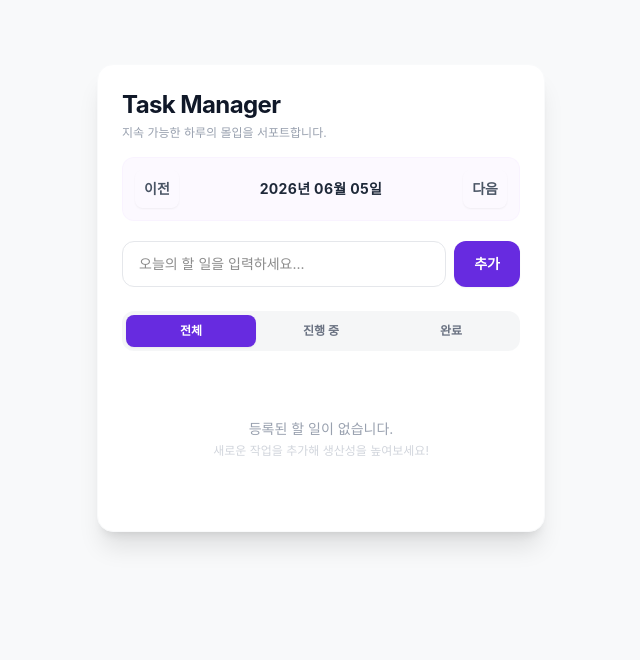
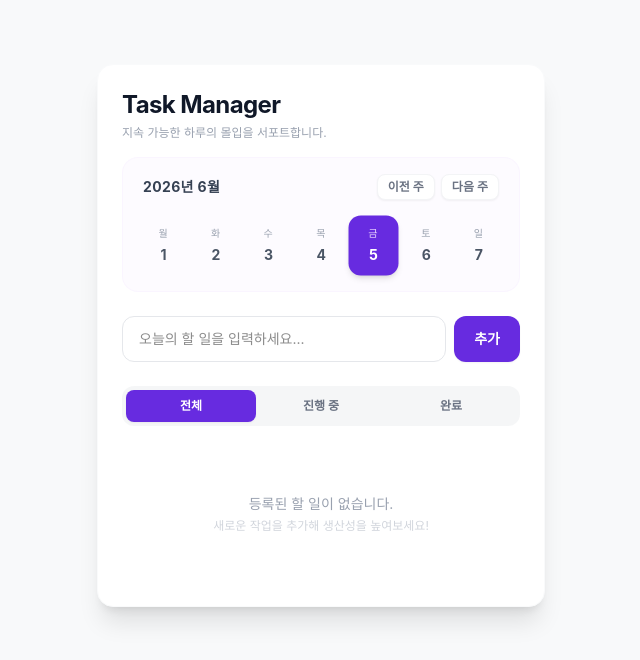
Before and after one commit to geunchanKim/kakao-assignment-1, a React (Vite) app: page / in a window 1280 px wide. Shown: the top 660 px of the page, without its empty margins (319-959 px from the left). Built offline with nearby package versions, Linux system fonts and the light colour scheme.

Commit message:
2차 과제 도전 미션 1.Todo 주간 뷰 마이그레이션하기

```diff
--- a/src/App.jsx
+++ b/src/App.jsx
@@ -2,10 +2,10 @@ import { useState, useEffect } from "react";
 import TodoInput from "./components/TodoInput";
 import TodoFilter from "./components/TodoFilter";
 import TodoList from "./components/TodoList";
-import TodoDateNav from "./components/TodoDateNav"; // [신규 의존성 추가]
+import TodoDateNav from "./components/TodoDateNav";
 
 /**
- * Date 객체를 시스템 표준 포맷인 'YYYY-MM-DD' 문자열로 변환하는 전역 헬퍼 함수
+ * 전역 헬퍼: Date 인스턴스를 'YYYY-MM-DD' 스트링으로 캐싱
  */
 const formatDateToString = (date) => {
   const year = date.getFullYear();
@@ -14,87 +14,93 @@ const formatDateToString = (date) => {
   return `${year}-${month}-${day}`;
 };
 
+/**
+ * 알고리즘: 인계받은 타겟 날짜의 해당 주차 월요일 날짜 객체를 깊은 복사 기반 추출
+ */
+const getMondayOfDate = (date) => {
+  const target = new Date(date);
+  const day = target.getDay(); // 0(일) ~ 6(토)
+  // 월요일과의 간격 도출 (일요일일 경우 이전 주 월요일(-6)로 상쇄 처리)
+  const diff = target.getDate() - day + (day === 0 ? -6 : 1);
+  return new Date(target.setDate(diff));
+};
+
 export default function App() {
-  // [영속성 관리] 로컬스토리지에 저장된 기존 할 일이 있다면 복원, 없다면 빈 배열 기동
+  // [영속성] 기존 할 일 목록 바인딩 복원
   const [todos, setTodos] = useState(() => {
     const savedTodos = localStorage.getItem("todos");
     return savedTodos ? JSON.parse(savedTodos) : [];
   });
 
-  // [필터 상태 관리] 현재 화면에 표시할 완료 상태 조건 (기본값: 'all')
+  // [영속성 및 상태] 현재 포커싱된 특정 일자 (기본값: 오늘)
+  const [currentDate, setCurrentDate] = useState(() => formatDateToString(new Date()));
+
+  // [필터 상태] 완료 여부 파티셔닝 조건
   const [currentFilter, setCurrentFilter] = useState("all");
 
-  // [신규: 날짜 상태 관리] 현재 선택된 일간 뷰 날짜 상태 (초기값: 오늘 날짜 'YYYY-MM-DD')
-  const [currentDate, setCurrentDate] = useState(() => formatDateToString(new Date()));
+  // [신규: 주간 영속성 상태 제어] 이번 주 월요일 기준일 상태 관리 (새로고침 대응 영속화 구조)
+  const [weekStartDate, setWeekStartDate] = useState(() => {
+    const savedWeekStart = localStorage.getItem("weekStartDate");
+    if (savedWeekStart) return savedWeekStart;
 
-  // [영속성 관리] todos 상태가 변경될 때마다 자동으로 로컬스토리지에 동기화
+    // 저장된 주차가 없을 시 현시점 오늘 기준 주차의 월요일 연산 후 초기화
+    return formatDateToString(getMondayOfDate(new Date()));
+  });
+
+  // [영속성 동기화 파이프라인] 할 일 데이터 상태 변동 시 로컬 캐시 자동 보존
   useEffect(() => {
     localStorage.setItem("todos", JSON.stringify(todos));
   }, [todos]);
 
+  // [신규: 주간 기준일 동기화] 주차 스위칭 발생 시 로컬스토리지 데이터 자동 백업
+  useEffect(() => {
+    localStorage.setItem("weekStartDate", weekStartDate);
+  }, [weekStartDate]);
+
   /**
-   * 1. Create: 새로운 할 일을 배열에 추가하는 함수
-   * (현재 선택되어 띄워져 있는 currentDate 정보를 매핑하여 저장합니다)
+   * 1. Create: 선택된 날짜(currentDate) 메타데이터를 매핑하여 할 일 추가
    */
   const handleCreateTodo = (text) => {
     const newTodo = {
-      id: Date.now(), // 고유 식별용 타임스탬프
+      id: Date.now(),
       text: text,
       completed: false,
-      date: currentDate, // [신규 변동] 할 일이 귀속될 날짜 정보 주입
+      date: currentDate,
     };
     setTodos((prevTodos) => [...prevTodos, newTodo]);
   };
 
-  /**
-   * 2. Update (Toggle): 완료 여부를 반전시키는 토글 함수
-   */
   const handleToggleComplete = (id) => {
     setTodos((prevTodos) =>
-      prevTodos.map((todo) =>
-        todo.id === id ? { ...todo, completed: !todo.completed } : todo
-      )
+      prevTodos.map((todo) => (todo.id === id ? { ...todo, completed: !todo.completed } : todo))
     );
   };
 
-  /**
-   * 3. Update (Text): 내용을 수정하는 텍스트 갱신 함수
-   */
   const handleUpdateText = (id, newText) => {
     setTodos((prevTodos) =>
-      prevTodos.map((todo) =>
-        todo.id === id ? { ...todo, text: newText } : todo
-      )
+      prevTodos.map((todo) => (todo.id === id ? { ...todo, text: newText } : todo))
     );
   };
 
-  /**
-   * 4. Delete: 특정 항목을 식별해 배열에서 완전히 삭제하는 함수
-   */
   const handleDeleteTodo = (id) => {
     setTodos((prevTodos) => prevTodos.filter((todo) => todo.id !== id));
   };
 
   /**
-   * [신규: 날짜 조정 핸들러] 일수를 더하거나 빼서 날짜 상태를 유기적으로 변경하는 함수
-   * @param {number} daysOffset - 변동할 일수 (이전 하루는 -1, 다음 하루는 1)
+   * [신규: 주차 점프 핸들러] 이전 주 / 다음 주로 주차 틀을 완전히 리매핑하는 가감 연산 함수
+   * @param {number} daysOffset - 일주일 기준 이동량 (-7 또는 7)
    */
-  const handleNavigateDate = (daysOffset) => {
-    const [year, month, day] = currentDate.split("-").map(Number);
-    // 자바스크립트 Date의 월 매개변수는 0부터 시작하므로 1을 차감하여 객체 생성
-    const targetDate = new Date(year, month - 1, day);
+  const handleNavigateWeek = (daysOffset) => {
+    const [year, month, day] = weekStartDate.split("-").map(Number);
+    const nextWeekStart = new Date(year, month - 1, day);
 
-    // 날짜 연산 시 브라우저가 월말/월초 연산을 자동으로 안전하게 처리해줍니다.
-    targetDate.setDate(targetDate.getDate() + daysOffset);
-
-    // 연산된 결과를 다시 표준 문자열 포맷으로 변환하여 상태 갱신
-    setCurrentDate(formatDateToString(targetDate));
+    nextWeekStart.setDate(nextWeekStart.getDate() + daysOffset);
+    setWeekStartDate(formatDateToString(nextWeekStart));
   };
 
   /**
-   * [데이터 필터링 이중 파이프라인]
-   * 1차 연산: 선택된 날짜와 일치하는 일기장 서랍을 먼저 필터링합니다.
-   * 2차 연산: 서랍 안에서 전체 / 진행 중 / 완료 조건 탭에 매칭되는 데이터만 최종 추출합니다.
+   * [이중 조건 데이터 정제 파이프라인]
+   * 캘린더에서 유저가 콕 집은 선택 일자(currentDate) 매칭 후 완료 유무 필터링 순차 연산
    */
   const filteredTodos = todos
     .filter((todo) => todo.date === currentDate)
@@ -108,28 +114,24 @@ export default function App() {
     <div className="min-h-screen flex items-start justify-center px-4 py-16">
       <div className="w-full max-w-md bg-white rounded-2xl p-6 shadow-xl border border-gray-50">
 
-        {/* 헤더 타이틀 타이포그래피 */}
         <header className="mb-4">
           <h1 className="text-2xl font-bold text-gray-900 tracking-tight">Task Manager</h1>
           <p className="text-xs text-gray-400 mt-1">지속 가능한 하루의 몰입을 서포트합니다.</p>
         </header>
 
-        {/* [신규 제어 장치] 일간 뷰 날짜 제어 탭 내비게이션 */}
+        {/* [업그레이드 완료] 주간 그리드 제어식 캘린더 내비게이션 바 컴포넌트 */}
         <TodoDateNav
           currentDate={currentDate}
-          onNavigateDate={handleNavigateDate}
+          weekStartDate={weekStartDate}
+          todos={todos}
+          onSelectDate={setCurrentDate}
+          onNavigateWeek={handleNavigateWeek}
         />
 
-        {/* 할 일 입력 컨트롤러 */}
         <TodoInput onCreateTodo={handleCreateTodo} />
 
-        {/* 상태별 필터 제어 탭 배너 */}
-        <TodoFilter
-          currentFilter={currentFilter}
-          onChangeFilter={setCurrentFilter}
-        />
+        <TodoFilter currentFilter={currentFilter} onChangeFilter={setCurrentFilter} />
 
-        {/* 할 일 리스트 보드 (더블 필터링이 완료된 정제 배열 주입) */}
         <TodoList
           todos={filteredTodos}
           onToggleComplete={handleToggleComplete}
--- a/src/components/TodoDateNav.jsx
+++ b/src/components/TodoDateNav.jsx
@@ -1,39 +1,110 @@
 /**
- * 상단 날짜 표시 및 이전/다음 날짜 이동을 제어하는 내비게이션 컴포넌트
+ * 주간 뷰를 그리드로 렌더링하고 일자별 통계 및 선택을 제어하는 내비게이션 컴포넌트
  */
-export default function TodoDateNav({ currentDate, onNavigateDate }) {
+export default function TodoDateNav({
+  currentDate,
+  weekStartDate,
+  todos,
+  onSelectDate,
+  onNavigateWeek,
+}) {
+  const daysOfWeek = ["월", "화", "수", "목", "금", "토", "일"];
 
   /**
-   * YYYY-MM-DD 형식을 보기 좋은 한국어 날짜 형식으로 파싱하는 함수
-   * 예: "2026-06-05" -> "2026년 06월 05일"
+   * 포맷팅 유틸리티: Date 객체를 YYYY-MM-DD 문자열로 스크리닝
    */
-  const formatKoreanDate = () => {
-    const [year, month, day] = currentDate.split("-");
-    return `${year}년 ${month}월 ${day}일`;
+  const formatDateToString = (date) => {
+    const year = date.getFullYear();
+    const month = String(date.getMonth() + 1).padStart(2, "0");
+    const day = String(date.getDate()).padStart(2, "0");
+    return `${year}-${month}-${day}`;
   };
 
+  /**
+   * 주간 날짜 배열 생성 알고리즘 (월요일 기점 + 7일 가중치 분배)
+   */
+  const generateWeekDays = () => {
+    const baseDate = new Date(weekStartDate);
+    return Array.from({ length: 7 }).map((_, index) => {
+      const loopDate = new Date(baseDate);
+      loopDate.setDate(baseDate.getDate() + index);
+      return loopDate;
+    });
+  };
+
+  const weekDays = generateWeekDays();
+  const todayStr = formatDateToString(new Date()); // 시스템 오늘 날짜 추적
+
   return (
-    <div className="flex items-center justify-between mb-5 bg-purple-50/60 p-3 rounded-xl border border-purple-100/30">
-      {/* 이전 날짜 이동 버튼 (-1일) */}
-      <button
-        onClick={() => onNavigateDate(-1)}
-        className="p-2 text-gray-600 hover:text-brand hover:bg-white rounded-lg transition-all cursor-pointer shadow-xs border border-transparent hover:border-gray-100 font-semibold text-sm"
-      >
-        이전
-      </button>
+    <div className="mb-6 bg-purple-50/40 p-4 rounded-2xl border border-purple-100/30">
 
-      {/* 현재 선택된 날짜 레이블 */}
-      <span className="text-sm font-bold text-gray-800 tracking-wide">
-        {formatKoreanDate()}
-      </span>
+      {/* 1. 상단 라인: 주차 이동 컨트롤러 및 현재 년/월 표시 */}
+      <div className="flex items-center justify-between mb-4 px-1">
+        <h2 className="text-sm font-bold text-gray-700 tracking-wide">
+          {new Date(weekStartDate).getFullYear()}년 {new Date(weekStartDate).getMonth() + 1}월
+        </h2>
+        <div className="flex gap-1.5">
+          <button
+            onClick={() => onNavigateWeek(-7)}
+            className="px-2.5 py-1 text-xs font-semibold text-gray-500 bg-white hover:text-brand rounded-lg shadow-xs border border-gray-100 transition-all cursor-pointer"
+          >
+            이전 주
+          </button>
+          <button
+            onClick={() => onNavigateWeek(7)}
+            className="px-2.5 py-1 text-xs font-semibold text-gray-500 bg-white hover:text-brand rounded-lg shadow-xs border border-gray-100 transition-all cursor-pointer"
+          >
+            다음 주
+          </button>
+        </div>
+      </div>
 
-      {/* 다음 날짜 이동 버튼 (+1일) */}
-      <button
-        onClick={() => onNavigateDate(1)}
-        className="p-2 text-gray-600 hover:text-brand hover:bg-white rounded-lg transition-all cursor-pointer shadow-xs border border-transparent hover:border-gray-100 font-semibold text-sm"
-      >
-        다음
-      </button>
+      {/* 2. 하단 라인: 가로형 7일 주간 달력 그리드 보드 */}
+      <div className="grid grid-cols-7 gap-1">
+        {weekDays.map((dateObj, idx) => {
+          const dateStr = formatDateToString(dateObj);
+
+          const isSelected = currentDate === dateStr; // 현재 유저가 클릭해 채택한 날짜인가?
+          const isToday = todayStr === dateStr;       // 실제 달력 기준 오늘인가?
+
+          // [시계열 통계] 원본 데이터 풀에서 해당 요일 날짜 문자열과 부합하는 투두 개수 실시간 연산
+          const dayTodoCount = todos.filter((todo) => todo.date === dateStr).length;
+
+          return (
+            <button
+              key={dateStr}
+              onClick={() => onSelectDate(dateStr)}
+              className={`flex flex-col items-center py-2.5 rounded-xl transition-all cursor-pointer ${
+                isSelected
+                  ? "bg-brand text-white shadow-md transform scale-102" // 선택 상태
+                  : isToday
+                  ? "bg-purple-100/70 text-brand font-bold border border-purple-200/50" // 실제 오늘 날짜
+                  : "hover:bg-gray-100/70 text-gray-600" // 평상시 기본 스타일
+              }`}
+            >
+              {/* 요일 타이틀 (월~일) */}
+              <span className={`text-[10px] uppercase tracking-wider mb-1 ${isSelected ? "text-purple-200" : "text-gray-400"}`}>
+                {daysOfWeek[idx]}
+              </span>
+
+              {/* 일자 숫자 */}
+              <span className="text-sm font-bold tracking-tight">
+                {dateObj.getDate()}
+              </span>
+
+              {/* [실시간 데이터 집계 배지] 등록된 할 일이 있을 때만 표출 */}
+              {dayTodoCount > 0 && (
+                <span className={`inline-block w-4 h-4 text-[9px] font-extrabold rounded-full mt-1.5 flex items-center justify-center ${
+                  isSelected ? "bg-white text-brand" : "bg-brand text-white"
+                }`}>
+                  {dayTodoCount}
+                </span>
+              )}
+            </button>
+          );
+        })}
+      </div>
+
     </div>
   );
 }
```
